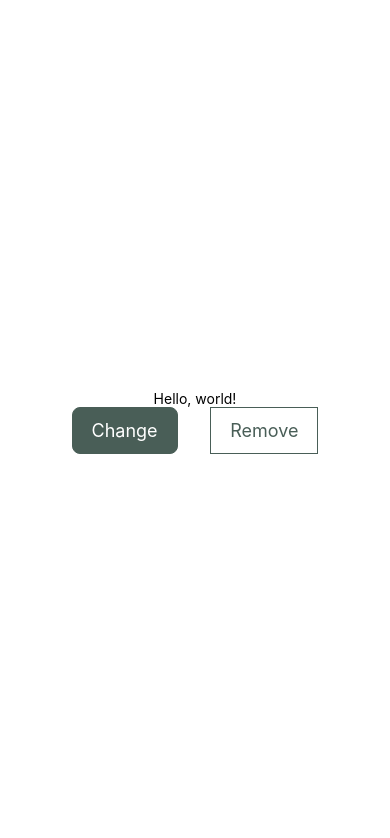
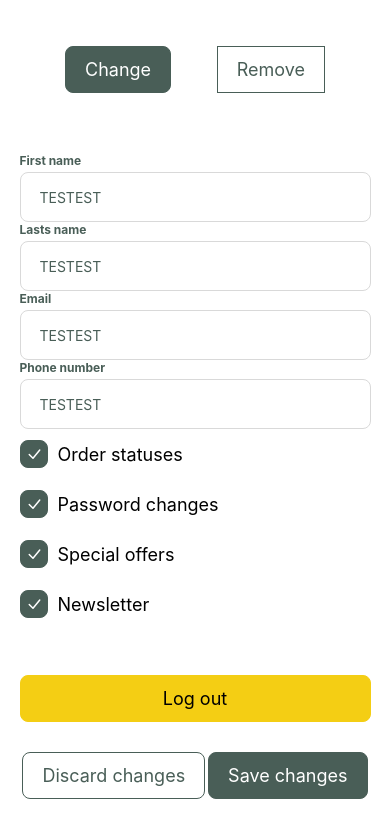
Before and after one commit to JureVidrih/little-lemon, a React Native app: screen / in a window 390 px wide. Shown: the top 838 px of the page. Built offline with nearby package versions, Linux system fonts and the light colour scheme.

Commit message:
Init implement <Checkbox />

```diff
--- a/App.tsx
+++ b/App.tsx
@@ -1,21 +1,63 @@
 import React from 'react';
 
 import { StatusBar } from 'expo-status-bar';
-import { StyleSheet, Text, View } from 'react-native';
+import { StyleSheet, Text, View, ToastAndroid } from 'react-native';
 
-import { Button } from './components/base_components';
+import { Button, Checkbox, Input } from './components/base_components';
 
 export default function App() {
   return (
     <View style={styles.container}>
-      <Text>Hello, world!</Text>
-      <View style={{ width: '80%', height: null, flexDirection: 'row', justifyContent: 'space-evenly' }}>
+      <View style={{ width: '90%', height: null, flexDirection: 'row', justifyContent: 'space-evenly', marginBottom: 15 }}>
         <Button
         border_8
         color={"primary_1"}>Change</Button>
         <Button
         border_0
         color={"white"}>Remove</Button>
+      </View>
+      <View style={{ width: '90%' }}>
+        <Input
+        label="First name"
+        placeholder="Type your first name here..."
+        value="TESTEST"
+        maxLength={20}
+        onChangeText={(newValue) => { ToastAndroid.show(newValue, 300); }} />
+        <Input
+        label="Lasts name"
+        placeholder="Type your last name here..."
+        value="TESTEST"
+        maxLength={20}
+        onChangeText={(newValue) => { ToastAndroid.show(newValue, 300); }} />
+        <Input
+        label="Email"
+        placeholder="Type your email here..."
+        value="TESTEST"
+        maxLength={20}
+        onChangeText={(newValue) => { ToastAndroid.show(newValue, 300); }} />
+        <Input
+        label="Phone number"
+        placeholder="Type your phone number here..."
+        value="TESTEST"
+        maxLength={20}
+        onChangeText={(newValue) => { ToastAndroid.show(newValue, 300); }} />
+        <Checkbox label="Order statuses" checked={true} />
+        <Checkbox label="Password changes" checked={true} />
+        <Checkbox label="Special offers" checked={true} />
+        <Checkbox label="Newsletter" checked={true} />
+      </View>
+      <View style={{ width: '90%' }}>
+        <Button
+        border_8={true}
+        color={"primary_2"}>Log out</Button>
+        <View style={{ marginTop: 30, flexDirection: 'row', justifyContent: 'space-evenly' }}>
+          <Button
+          border_8
+          color={"white"}>Discard changes</Button>
+          <Button
+          border_8
+          color={"primary_1"}>Save changes</Button>
+        </View>
       </View>
       <StatusBar style="auto" />
     </View>
@@ -27,6 +69,6 @@ const styles = StyleSheet.create({
     flex: 1,
     backgroundColor: '#fff',
     alignItems: 'center',
-    justifyContent: 'center',
+    justifyContent: 'space-evenly',
   },
 });
--- /dev/null
+++ b/components/base_components/Checkbox.tsx
@@ -0,0 +1,75 @@
+import React, { useState } from 'react';
+import { TouchableOpacity, View, Text, StyleSheet } from 'react-native';
+
+import Svg, { Path } from 'react-native-svg';
+
+import { useAppTheme } from '../../hooks/';
+
+type CheckboxProps = {
+    label: string,
+    checked?: boolean,
+    onSelect?: (arg0: boolean) => void,
+};
+
+export default function({
+    label,
+    checked,
+    onSelect = () => {}
+    }: CheckboxProps) {
+    const theme = useAppTheme();
+
+    const [isChecked, setChecked] = useState(checked ?? false);
+
+    return (
+        <View style={styles.container}>
+            <TouchableOpacity
+            onPress={() => {
+                onSelect?.(!isChecked);
+                setChecked(!isChecked);
+            }}
+            style={[
+                styles.checkBoxContainer,
+                { borderColor: theme.primary_1, backgroundColor: theme.primary_1 }
+            ]}>
+                { isChecked === true ? (
+                    <Svg
+                    width={24}
+                    height={24}
+                    viewBox="-6 -5 32 32"
+                    fill="none"
+                    >
+                    <Path
+                        d="M5 13L10 18L19 7"
+                        stroke={'#ffffff'}
+                        strokeWidth={2}
+                        strokeLinecap="round"
+                        strokeLinejoin="round"
+                    />
+                    </Svg>
+                ) : null}
+            </TouchableOpacity>
+            <Text style={styles.label}>{label}</Text>
+        </View>
+    );
+}
+
+const styles = StyleSheet.create({
+    container: {
+        width: '100%',
+        height: 50,
+        flexDirection: 'row',
+        justifyContent: 'flex-start',
+        alignItems: 'center'
+    },
+    label: {
+        marginLeft: 10,
+        fontSize: 18
+    },
+    checkBoxContainer: {
+        width: 28,
+        height: 28,
+        borderStyle: 'solid',
+        borderWidth: 1,
+        borderRadius: 8
+    }
+});
```
